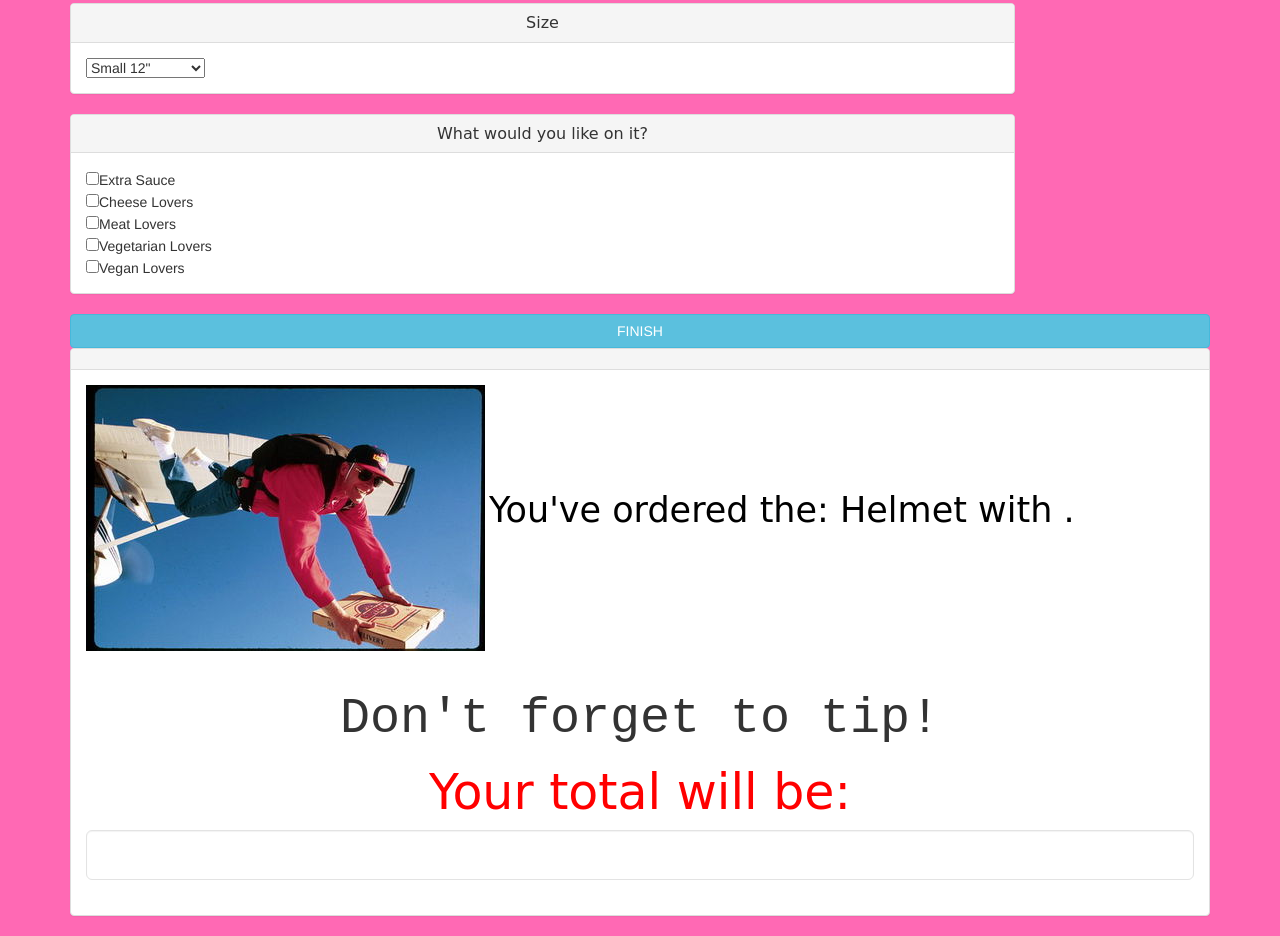
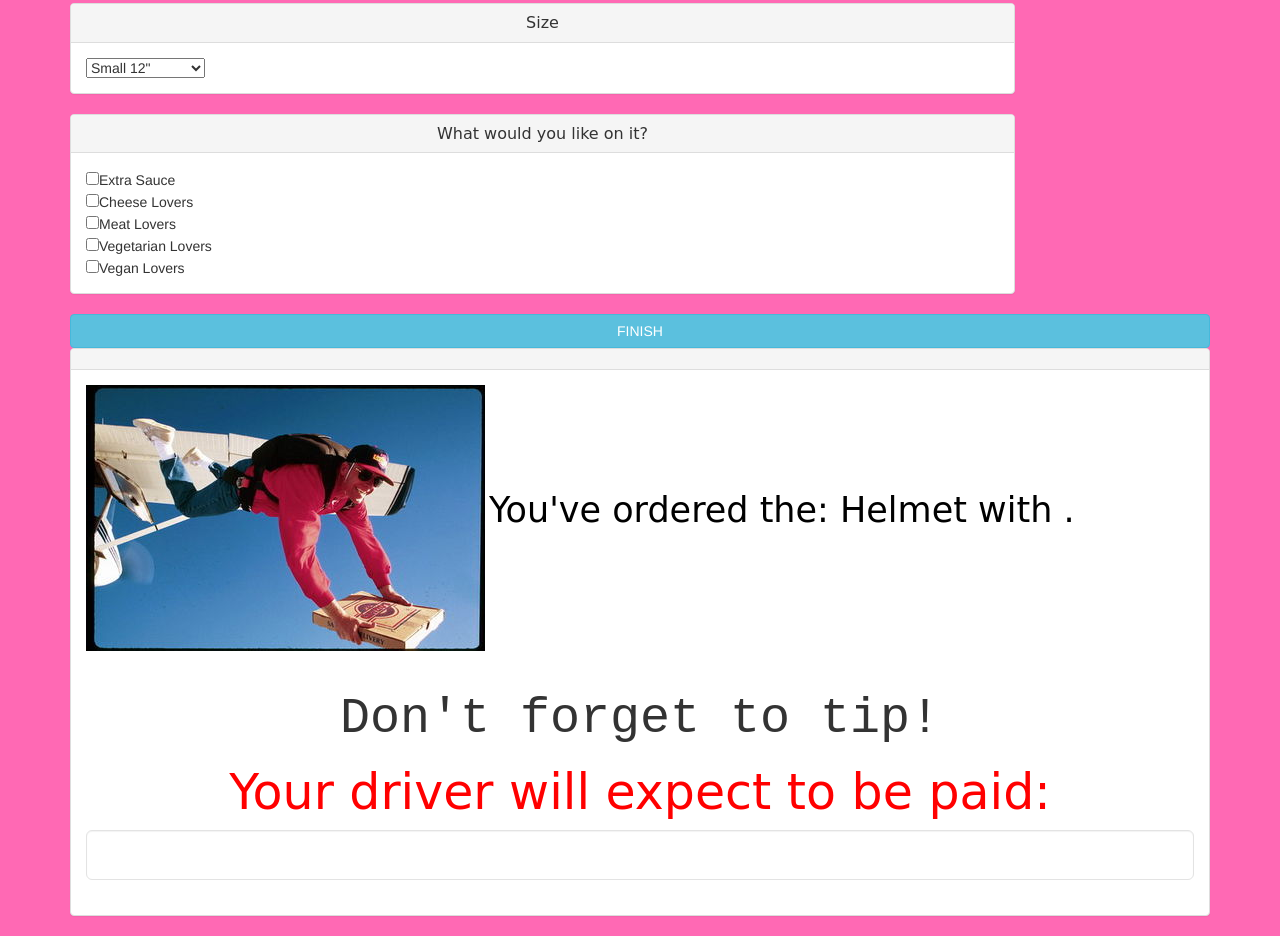
Before and after one commit to Denlow/pizzaHelmet, a plain HTML site: page index.html in a window 1280 px wide. Shown: the part 717-1653 px from the top of the page. Drawn offline with Linux system fonts and the light colour scheme.

Commit message:
add more styles

```diff
--- a/index.html
+++ b/index.html
@@ -77,7 +77,7 @@
               <h2>You've ordered the: <span id="pizza-size"></span> Helmet with <span id="pizza-toppings"></span>.</h2>
               <br><br>
               <h1>Don't forget to tip!</h1>
-              <h3>Your total will be:</h3>
+              <h3>Your driver will expect to be paid:</h3>
               <div class="well well-lg" id="pizza-price">
               </div>
               </div>
```
